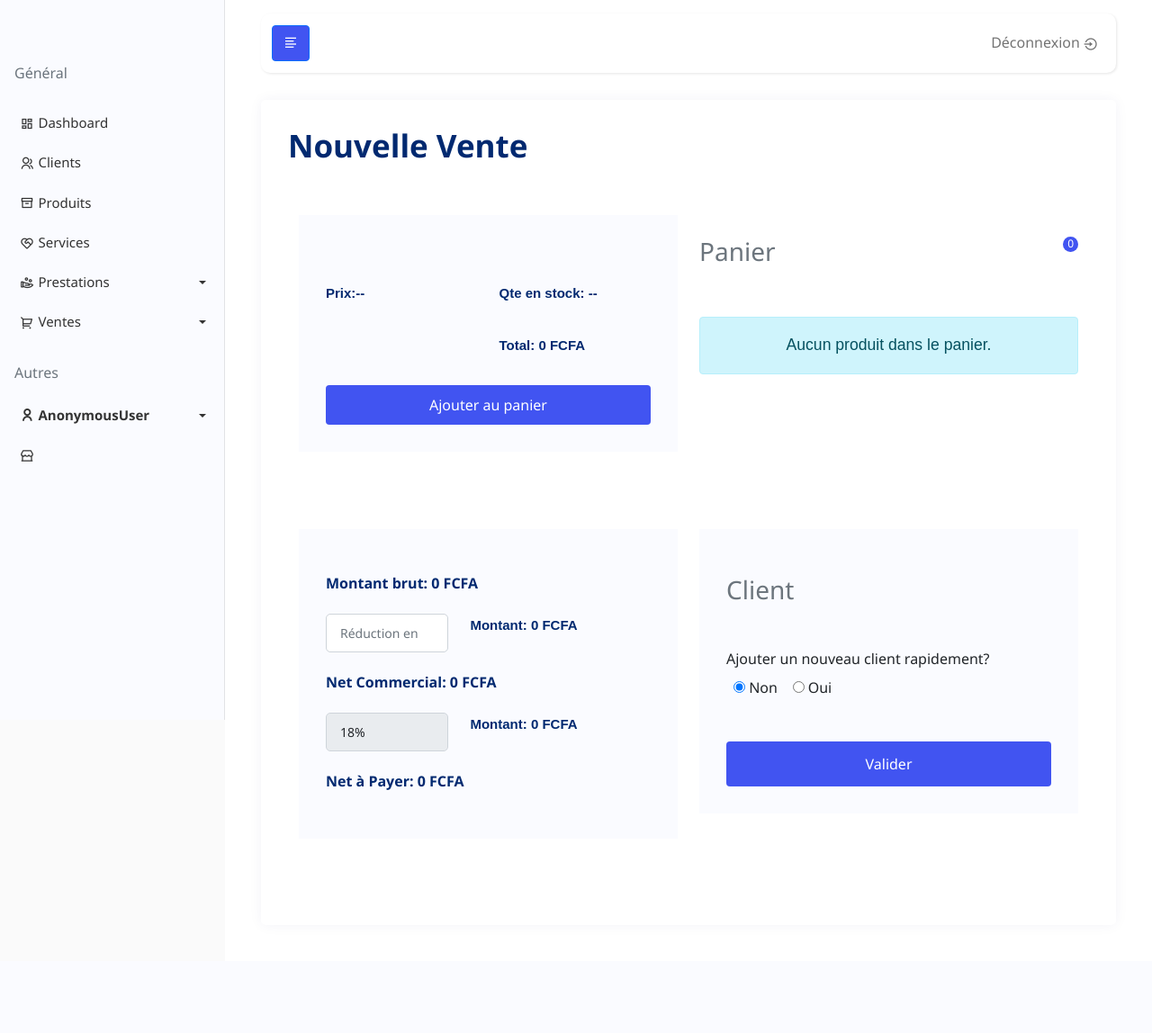
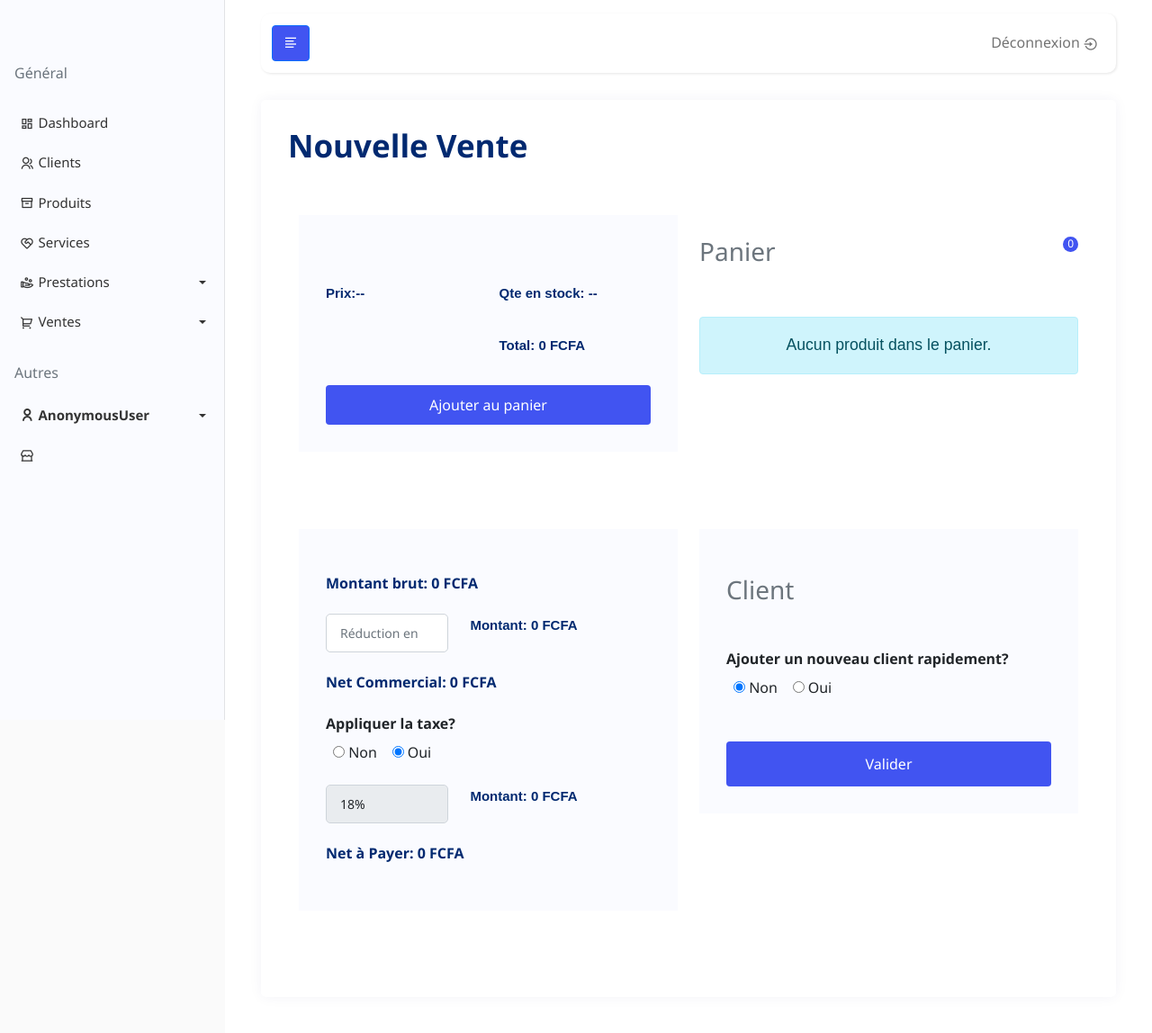
Before and after one commit to iamwinner422/ramea-webapp, a Django app: template templates/dashboard_user/ventes/new.html in a window 1280 px wide. Shown: the whole page at 90% size. Before the commit the page ends 878 px from the top, so only its background shows below. Run offline with Django 3.2, Linux system fonts and the light colour scheme; the template is opened without the code that fills it, so the values that code supplies are empty; some libraries are stand-ins or nearby versions.

Commit message:
Add optional taxe

```diff
--- a/templates/dashboard_user/ventes/facture.html
+++ b/templates/dashboard_user/ventes/facture.html
@@ -284,7 +284,7 @@
                             <td>{{vte.remise|floatformat:-2}} FCFA</td>
                         </tr>
                         <tr>
-                            <td><b>TVA 18%</b>:</td>
+                            <td><b>TVA {{vte.taux_taxe}}%</b>:</td>
                             <td>{{vte.taxe|floatformat:-2}} FCFA</td>
                         </tr>
                         <tfoot>
--- a/templates/dashboard_user/ventes/new.html
+++ b/templates/dashboard_user/ventes/new.html
@@ -105,6 +105,16 @@
                                             </div>
                                         </div>
                                         <h2 id="net_commercial" class="card-title mt-4 mb-4" style="text-align: left; font-size: 16px; font-weight: 700;">Net Commercial: 0 FCFA</h2>
+                                        <div class="col-lg-12">
+                                            <label for="" class="form-label"><b>Appliquer la taxe?</b></label>
+                                           <div class="px-2">
+                                               <input type="radio" name="add_taxe" id="no_t" value="0" class="ck">
+                                               <label for="no_t">Non</label>&nbsp;&nbsp;&nbsp;
+                                               <input type="radio" name="add_taxe" id="yes_t" value="1" class="ck" checked>
+                                               <label for="yes_t">Oui</label>
+                                           </div>
+                                            <br>
+                                        </div>
                                         <div class="col-md-12">
                                             <div class="row">
                                                 <div class="col-5">
@@ -115,6 +125,7 @@
                                                 </div>
                                             </div>
                                         </div>
+
                                         <h2 id="montant_net" class="card-title mt-4 mb-4" style="text-align: left; font-size: 16px; font-weight: 700;">Net à Payer: 0 FCFA</h2>
                                     </form>
                                 </div>
@@ -134,7 +145,7 @@
                                 </div>
                                 <br>
                                 <div class="col-lg-12">
-                                    <label for="" class="form-label">Ajouter un nouveau client rapidement?</label>
+                                    <label for="" class="form-label"><b>Ajouter un nouveau client rapidement?</b></label>
                                    <div class="px-2">
                                        <input type="radio" name="add_client" id="no" value="0" checked class="ck">
                                        <label for="no">Non</label>&nbsp;&nbsp;&nbsp;
@@ -199,6 +210,7 @@
 
             }
         });
+
     });
 </script>
 <script>
@@ -213,7 +225,28 @@
     var montant_taxe = 0;
     var montant_net = 0;
     var id = 0;
+    var taux_taxe = 0;
     var tReductionN = 0;
+
+    $('input[name=add_taxe]').change(function (){
+        if ($('input[name=add_taxe]:checked').val() === "0"){
+            montant_taxe = 0;
+            taux_taxe = 0;
+            document.getElementById('montant_taxe').innerHTML = "Montant " + montant_taxe + " FCFA";
+            montant_net = montant_brut + montant_taxe;
+            document.getElementById('montant_net').innerHTML = "Net à Payer: " + montant_net + " FCFA";
+        }else{
+            taux_taxe = 18;
+            montant_taxe = parseFloat((montant_brut * 18) / 100); //CALCUL DE LA TVA
+            //montant_taxe = parseFloat((montant_brut * 18) / 100); //CALCUL DE LA TVA
+            document.getElementById('montant_taxe').innerHTML = "Montant " + montant_taxe + " FCFA";
+            montant_net = montant_brut + montant_taxe;
+            document.getElementById('montant_net').innerHTML = "Net à Payer: " + montant_net + " FCFA";
+        }
+    });
+
+
+
     $("#formProd select[name='produit']").on("change", function() {
         var prix = document.getElementById("prixProd");
         var qte = document.getElementById("qteProd");
@@ -327,7 +360,16 @@
                         console.log("Something went wrong awoo ");
                     },
                 });
-                montant_taxe = parseFloat((montant_brut * 18) / 100); //CALCUL DE LA TVA
+
+                //CHANGEMENT DE LA TAXE
+                if ($('input[name=add_taxe]:checked').val() === "0"){
+                    montant_taxe = 0;
+                    taux_taxe = 0;
+                }else{
+                    taux_taxe = 18;
+                    montant_taxe = parseFloat((montant_brut * 18) / 100); //CALCUL DE LA TVA
+                }
+
                 document.getElementById('montant_taxe').innerHTML = "Montant " + montant_taxe + " FCFA";
                 //MONTANT NET
                 montant_net = montant_brut + montant_taxe;
@@ -364,7 +406,14 @@
                                 document.getElementById("montant_brut").innerHTML = "Montant brut: " + montant_brut + " FCFA";
                                 document.getElementById('net_commercial').innerHTML = "Net Commercial: " + montant_brut + " FCFA";
 
-                                montant_taxe = parseFloat((montant_brut * 18) / 100); //CALCUL DE LA TVA
+                                if ($('input[name=add_taxe]:checked').val() === "0"){
+                                    montant_taxe = 0;
+                                    taux_taxe = 0;
+                                }else{
+                                    taux_taxe = 18;
+                                    montant_taxe = parseFloat((montant_brut * 18) / 100); //CALCUL DE LA TVA
+                                }
+                                //montant_taxe = parseFloat((montant_brut * 18) / 100); //CALCUL DE LA TVA
                                 document.getElementById('montant_taxe').innerHTML = "Montant " + montant_taxe + " FCFA";
 
                                 montant_net = montant_brut + montant_taxe;
@@ -474,7 +523,15 @@
                 document.getElementById('net_commercial').innerHTML = "Net Commercial: " + net_commercial + " FCFA";
                 //TAXE
                 montant_taxe = 0;
-                montant_taxe = parseFloat((net_commercial * 18) / 100); //CALCUL DE LA TVA
+
+                if ($('input[name=add_taxe]:checked').val() === "0"){
+                    montant_taxe = 0;
+                    taux_taxe = 0;
+                }else{
+                    taux_taxe = 18;
+                    montant_taxe = parseFloat((montant_brut * 18) / 100); //CALCUL DE LA TVA
+                }
+                //montant_taxe = parseFloat((net_commercial * 18) / 100); //CALCUL DE LA TVA
                 montant_net = net_commercial + montant_taxe //NET A PAYER
                 document.getElementById('montant_net').innerHTML = "Net à Payer: " + montant_net + " FCFA";
                 document.getElementById('montant_taxe').innerHTML = "Montant: " + montant_taxe + " FCFA";
@@ -483,7 +540,14 @@
                 document.getElementById('net_commercial').innerHTML = "Net Commercial: " + montant_brut + " FCFA";
                 //CALCUL DE LA NOUVELLE TAXE
                 montant_taxe = 0;
-                montant_taxe = parseFloat((montant_brut * 18) / 100); //CALCUL DE LA TVA
+                if ($('input[name=add_taxe]:checked').val() === "0"){
+                    montant_taxe = 0;
+                    taux_taxe = 0;
+                }else{
+                    taux_taxe = 18;
+                    montant_taxe = parseFloat((montant_brut * 18) / 100); //CALCUL DE LA TVA
+                }
+                //montant_taxe = parseFloat((montant_brut * 18) / 100); //CALCUL DE LA TVA
                 document.getElementById('montant_taxe').innerHTML = "Montant: " + montant_taxe + " FCFA";
                 //NOUVEAU MONTANT NET
                 montant_net = montant_brut + montant_taxe;
@@ -494,7 +558,14 @@
             document.getElementById('net_commercial').innerHTML = "Net Commercial: " + montant_brut + " FCFA";
 
             montant_taxe = 0;
-            montant_taxe = parseFloat((montant_brut * 18) / 100); //CALCUL DE LA TVA
+            if ($('input[name=add_taxe]:checked').val() === "0"){
+                montant_taxe = 0;
+                taux_taxe = 0;
+            }else{
+                taux_taxe = 18;
+                montant_taxe = parseFloat((montant_brut * 18) / 100); //CALCUL DE LA TVA
+            }
+            //montant_taxe = parseFloat((montant_brut * 18) / 100); //CALCUL DE LA TVA
             document.getElementById('montant_taxe').innerHTML = "Montant: " + montant_taxe + " FCFA";
 
             montant_net = montant_brut + montant_taxe;
@@ -540,7 +611,7 @@
                     telephone_p: tel,
                     montant_brut: montant_brut,
                     montant_net: montant_net,
-                    taux_taxe: 18,
+                    taux_taxe: taux_taxe,
                     add_client: $('input[name=add_client]:checked').val(),
                     net_commercial: net_commercial,
                     montant_taxe: montant_taxe,
--- a/ventess/views.py
+++ b/ventess/views.py
@@ -136,15 +136,14 @@ def nouvelle_vente(request):
             lst_prod = json.loads(request.POST.get('panier'))
             net_ccial = request.POST['net_commercial']
             taux_remise = request.POST['taux_remise']
+            taux_taxe = request.POST['taux_taxe']
             montant_taxe = request.POST['montant_taxe']
             montant_reduction = request.POST['montant_reduction']
             montant_brut = request.POST['montant_brut']
             montant_net = request.POST['montant_net']
 
             # CREATION DE LA VENTE
-            neww_vente = Ventes(montant_brut=montant_brut, montant_net=montant_net, taxe=montant_taxe,
-                                remise=montant_reduction, taux_remise=taux_remise, client_id=id_client,
-                                gerant_id=id_gerant, point_vente_id=id_pt_vente, net_ccial=net_ccial, org_id=org_id)
+            neww_vente = Ventes(montant_brut=montant_brut, montant_net=montant_net, taxe=montant_taxe, taux_taxe=taux_taxe, remise=montant_reduction, taux_remise=taux_remise, client_id=id_client, gerant_id=id_gerant, point_vente_id=id_pt_vente, net_ccial=net_ccial, org_id=org_id)
             neww_vente.save()
             vente_id = neww_vente.id
             # print(f"ICI C4EST PARIS I:{lst_prod}")
```
